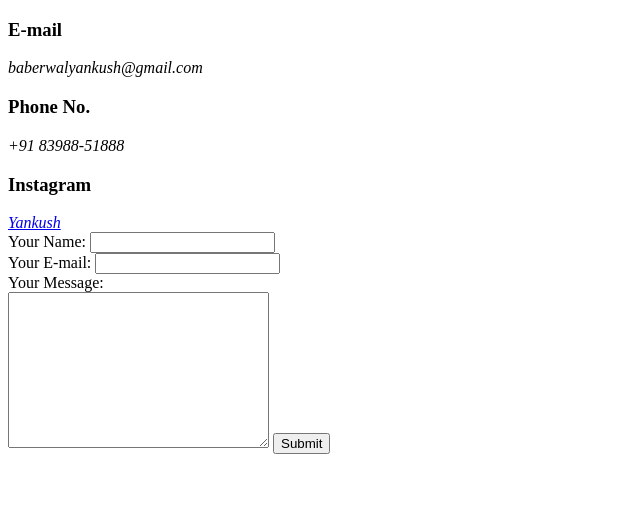
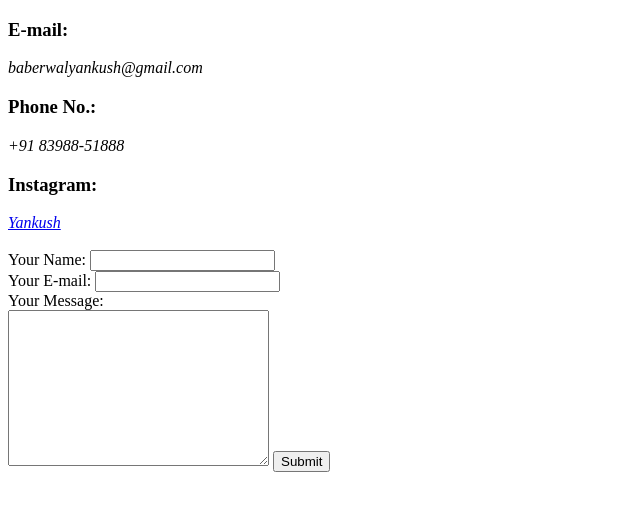
Before and after one commit to Yankushb/Resume, a plain HTML site: page contact-me.html in a window 1280 px wide. Shown: the whole page, without its empty margins (0-640 px from the left). Drawn offline with Linux system fonts and the light colour scheme.

Commit message:
Update contact-me.html

```diff
--- a/contact-me.html
+++ b/contact-me.html
@@ -5,12 +5,13 @@
     <title>Contact Me</title>
   </head>
   <body>
-    <h3>E-mail</h3>
+    <h3>E-mail:</h3>
     <em>baberwalyankush@gmail.com</em>
-    <h3>Phone No.</h3>
+    <h3>Phone No.: </h3>
     <em>+91 83988-51888</em>
-    <h3>Instagram</h3>
+    <h3>Instagram: </h3>
     <em><a href="https://www.instagram.com/yankushbaberwal/">Yankush</a></em>
+    <br>
     <br>
     <form class="" action="mailto:baberwalyankush@gmail.com" method="post" enctype="text/plain">
       <label>Your Name: </label>
```
